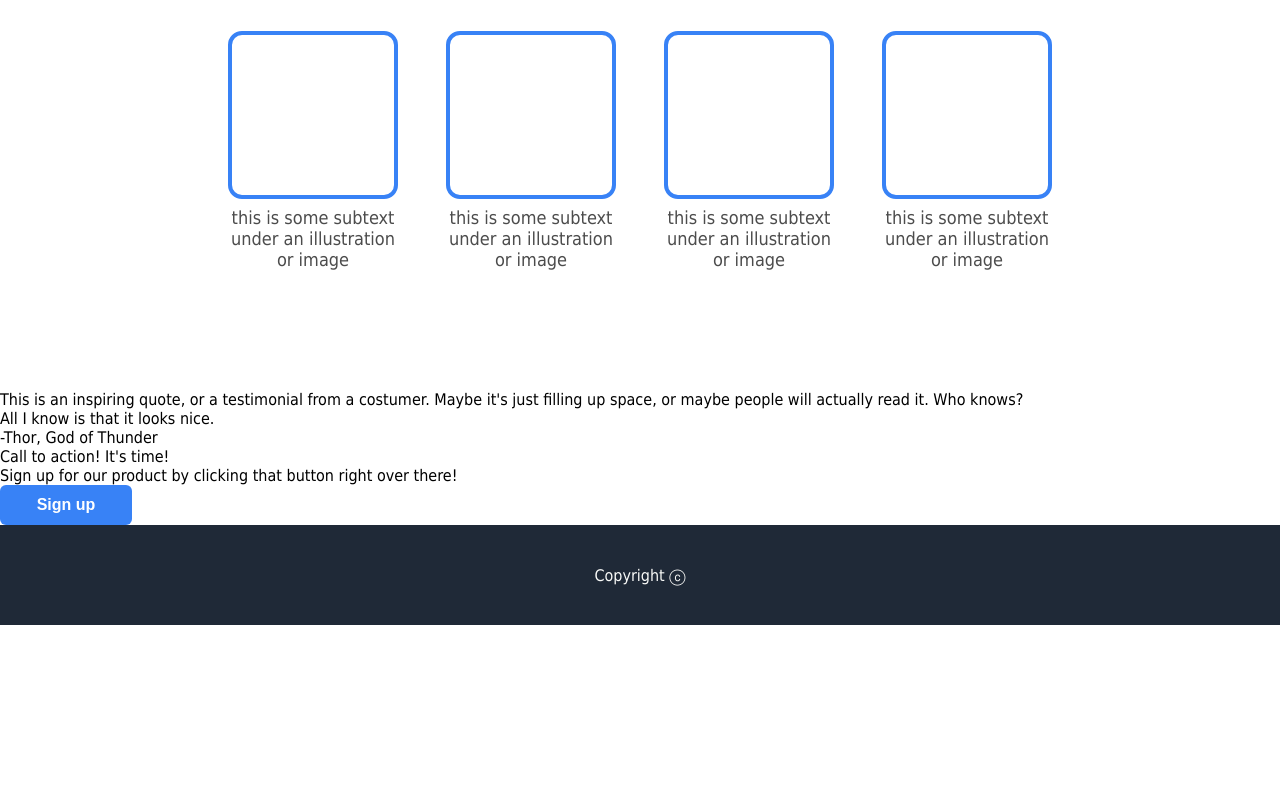
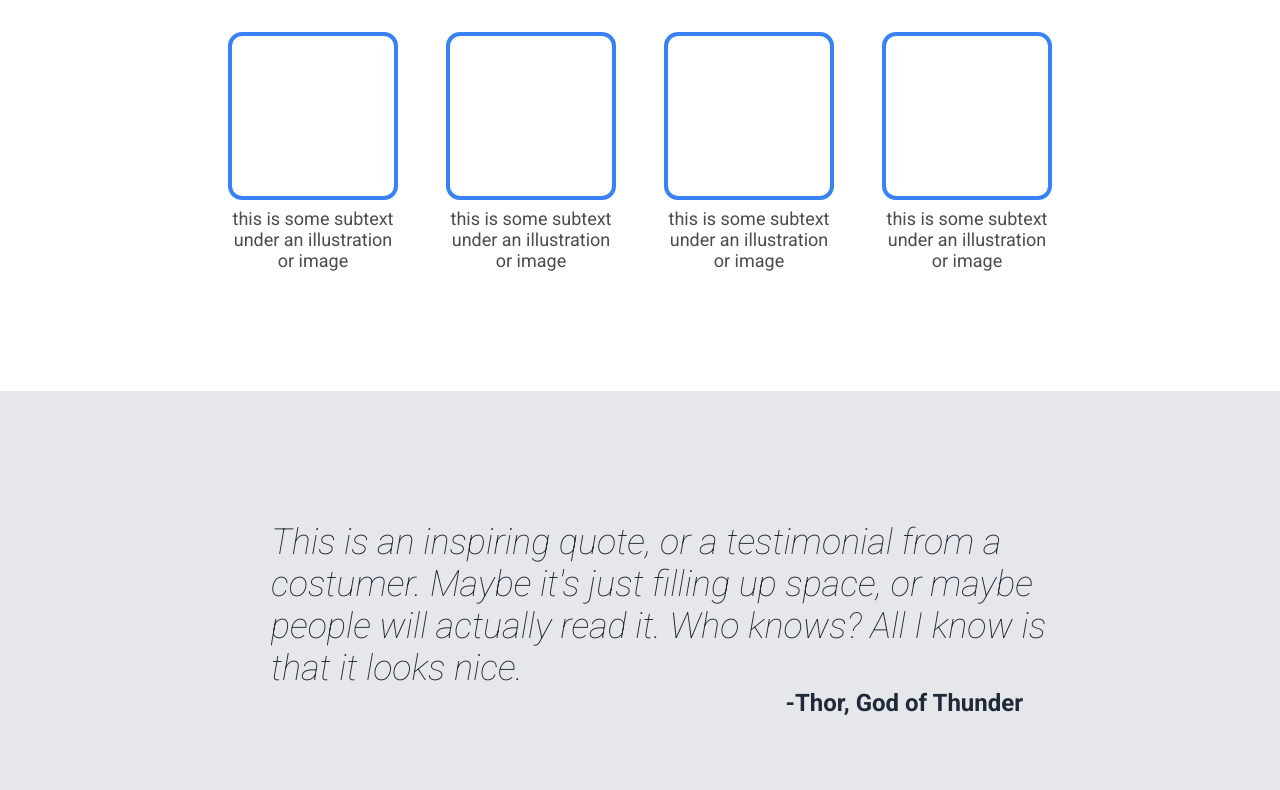
Before and after one commit to ihccenen/landing-page, a plain HTML site: page index.html in a window 1280 px wide. Shown: the part 640-1430 px from the top of the page. Before the commit the page ends 1265 px from the top, so only its background shows below. Drawn offline with Linux system fonts and the light colour scheme.

Commit message:
Added more CSS.

```diff
--- a/index.html
+++ b/index.html
@@ -5,6 +5,7 @@
     <meta http-equiv="X-UA-Compatible" content="IE=edge">
     <meta name="viewport" content="width=device-width, initial-scale=1.0">
     <title>Landing Page</title>
+    <link href="https://fonts.googleapis.com/css2?family=Roboto:ital,wght@0,400;0,700;1,100&display=swap" rel="stylesheet">
     <link rel="stylesheet" href="./style/style.css">
 </head>
 <body>
@@ -22,10 +23,10 @@
             <div class="header-bottom">
                 <div class="header-sign-up">
                     <div class="main">This website is awesome</div>
-                    <div>
                     <div class="sub lower-contrast">
                         This website has some subtext that goes here under the main title. It's a smaller font and the color is lower contrast
                     </div>
+                    <div>
                         <button class="sign-up">Sign up</button>
                     </div>
                 </div>
@@ -35,8 +36,6 @@
     </div>
 
     <div class="body-information">
-        <div class="container">
-            <div>
         <div class="information">Some random information.</div>
         <div class="illustration">
             <div class="images">
@@ -57,14 +56,14 @@
             </div>
         </div>
     </div>
-        </div>
-    </div>
 
-    <div class="body">
-        <div>
+    <div class="light-grayish-blue">
+        <div class="quote-body">
+            <div class="text">
                 This is an inspiring quote, or a testimonial from a costumer. Maybe it's just filling up space, or maybe people will actually read it. Who knows? All I know is that it looks nice.
             </div>
-        <div>-Thor, God of Thunder</div>
+            <div class="author">-Thor, God of Thunder</div>
+        </div>
     </div>
 
     <div class="body">
--- a/style/style.css
+++ b/style/style.css
@@ -1,5 +1,5 @@
 body {
-    font-family: Tahoma, Verdana, sans-serif;
+    font-family: 'Roboto', sans-serif;
     margin: 0;
     display: flex;
     flex-direction: column;
@@ -17,7 +17,6 @@ body {
     color: #f9faf8;
 }
 
-
 .logo {
     font-size: 24px;
     font-weight: bold;
@@ -25,7 +24,6 @@ body {
 
 .main {
     font-size: 48px;
-    padding-bottom: 8px;
     font-weight: bolder;
 }
 
@@ -73,7 +71,7 @@ body {
 }
 
 .sub.lower-contrast {
-    padding-bottom: 8px;
+    padding-bottom: 10px;
     filter: contrast(80%);
 }
 
@@ -98,6 +96,7 @@ body {
 
 .images {
     width: 170px;
+    flex-shrink: 0;
 }
 
 .thumbnail {
@@ -114,9 +113,38 @@ body {
     filter: contrast(80%);
 }
 
+.light-grayish-blue {
+    background: #e5e7eb;
+    color: #1f2937;
+    display: flex;
+    justify-content: center;
+}
+
+.quote-body {
+    width: 782px;
+    height: 430px;
+    padding-left: 44px;
+    flex-shrink: 0;
+}
+
+.text {
+    display: flex;
+    justify-content: flex-end;
+    font-size: 36px;
+    font-style: italic;
+    padding-top: 130px;
+}
+
+.author {
+    font-size: 24px;
+    padding-right: 30px;
+    font-weight: bold;
+    text-align: end;
+}
+
 .links {
     display: flex;
-    gap: 16px;
+    gap: 24px;
     margin: 0;
     list-style-type: none;
 }
```
Lines whose indentation alone changed are shown as unchanged.
